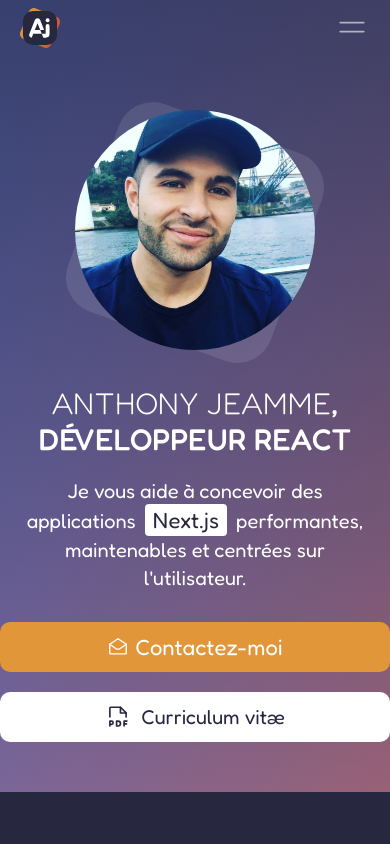
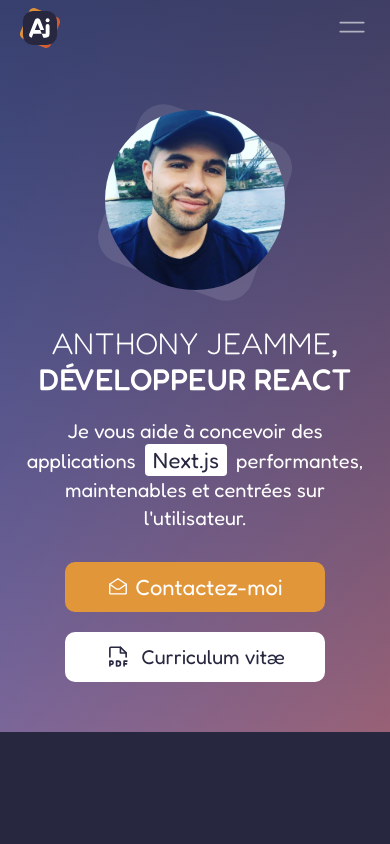
Before and after one commit to anthonyjeamme/ajeamme.dev, a Next.js app: page / in a window 390 px wide. Shown: the top 844 px of the page. Built offline with nearby package versions, Linux system fonts and the light colour scheme.

Commit message:
Visual enhancment

```diff
--- a/src/Pages/PageHome/HeadSection/HeadSection.module.scss
+++ b/src/Pages/PageHome/HeadSection/HeadSection.module.scss
@@ -46,6 +46,11 @@
         height: 240px;
         width: 240px;
       }
+
+      @media (max-width: 768px) {
+        height: 180px;
+        width: 180px;
+      }
     }
 
     &::after {
@@ -59,6 +64,10 @@
       bottom: 0;
       border-radius: 40px;
       transform: rotate(20deg) scale(0.9);
+
+      @media (max-width: 768px) {
+        border-radius: 30px;
+      }
     }
   }
 
@@ -130,10 +139,6 @@
     background-color: transparent;
     font-weight: 400;
 
-    @media (max-width: 1000px) {
-      margin: 40px auto 0 auto;
-    }
-
     &::after {
       content: "";
       position: absolute;
@@ -181,7 +186,10 @@
 
   .buttons {
     display: flex;
-    margin: 30px 0 0;
+    max-width: 300px;
+    margin: 30px auto 0 auto;
+
+    padding: 0 20px;
 
     & > :not(:nth-last-child(1)) {
       @media (min-width: 769px) {
```
